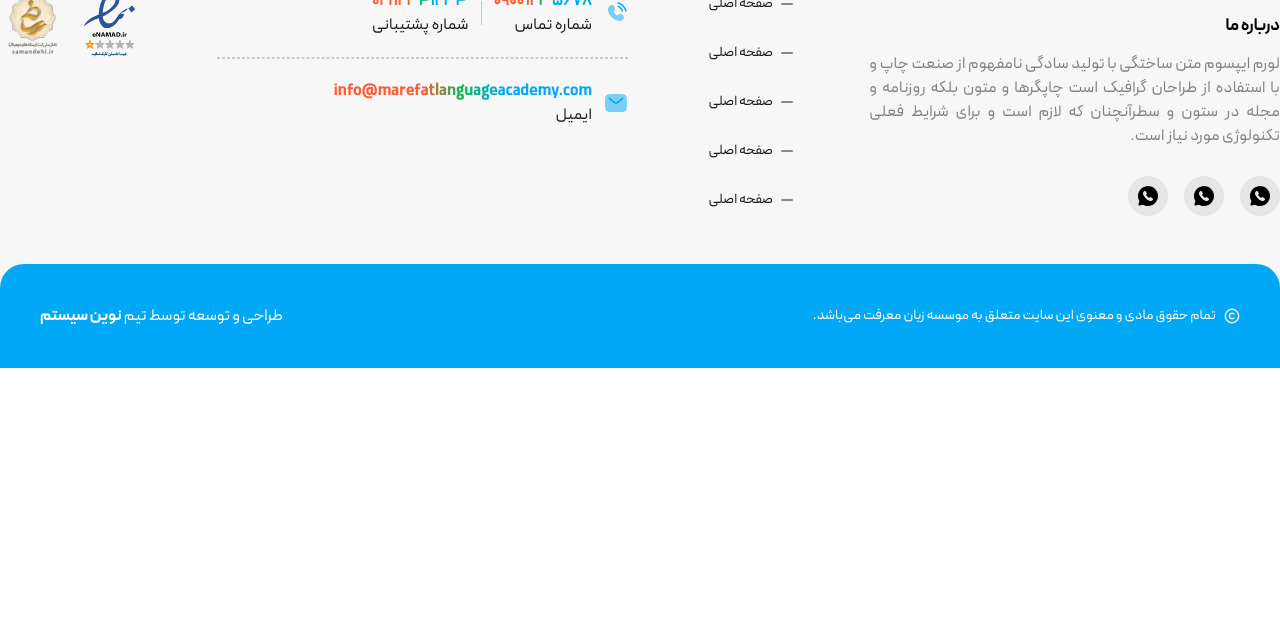
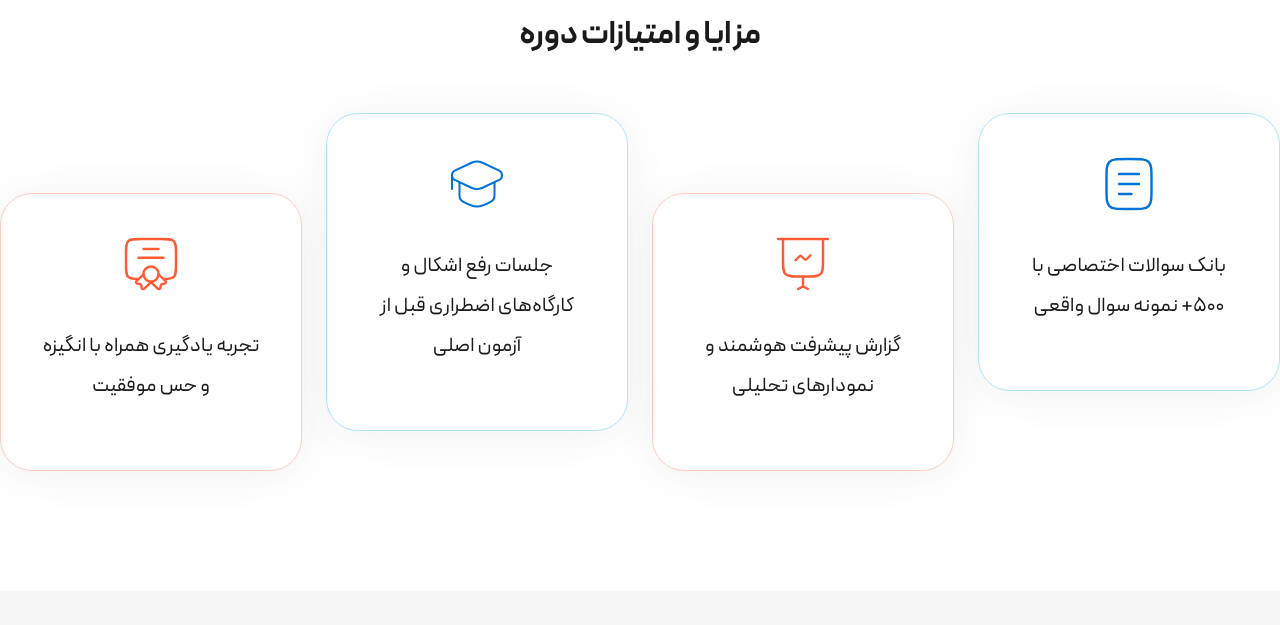
Before and after one commit to AlirezaShirzadi/NS_Marefat, a website built with Vite: page ielts.html in a window 1280 px wide. Shown: the part 2732-3357 px from the top of the page. Before the commit the page ends 3100 px from the top, so only its background shows below. Built offline with nearby package versions, Linux system fonts and the light colour scheme.

Commit message:
add: "IELTS Benefits" section with structured layout, detailed content, styles, and new SVG icons

```diff
--- a/ielts.html
+++ b/ielts.html
@@ -719,6 +719,58 @@
                     </div>
                 </div>
             </section>
+
+            <section class="section-ielts-benefits py-6 lg:py-20">
+                <div class="relative container mx-auto max-md:px-2">
+                    <div class="heading-group -center mb-14">
+                        <span class="h-label">چرا دوره‌های ما</span>
+                        <h2 class="h-title">مزایا و امتیازات دوره</h2>
+                    </div>
+                    <div class="grid grid-cols-12 gap-6">
+                        <div class="col-span-12 md:col-span-6 lg:col-span-3 lg:mb-20">
+                            <div class="bg-white border border-[#B0E4FC] rounded-4xl shadow-neutral-10 p-10 pb-16 h-full lg:h-auto">
+                                <div class="w-full text-center">
+                                    <svg class="mx-auto size-[60px] text-[#0072DA] mb-8">
+                                        <use href="#icon-note" />
+                                    </svg>
+                                    <p class="text-[20px]/[40px] w-full max-w-[217px] mx-auto tracking-[0.25px] text-neutral-10">بانک سوالات اختصاصی با ۵۰۰+ نمونه سوال واقعی</p>
+                                </div>
+                            </div>
+                        </div>
+                        <div class="col-span-12 md:col-span-6 lg:col-span-3 lg:mt-20">
+                            <div class="bg-white border border-[#FFCCC0] rounded-4xl shadow-neutral-10 p-10 pb-16 h-full lg:h-auto">
+                                <div class="w-full text-center">
+                                    <svg class="mx-auto size-[60px] text-orange-normal mb-8">
+                                        <use href="#icon-board" />
+                                    </svg>
+                                    <p class="text-[20px]/[40px] w-full max-w-[217px] mx-auto tracking-[0.25px] text-neutral-10">گزارش پیشرفت هوشمند و نمودارهای تحلیلی</p>
+                                </div>
+                            </div>
+                        </div>
+                        <div class="col-span-12 md:col-span-6 lg:col-span-3 lg:mb-20">
+                            <div class="bg-white border border-[#B0E4FC] rounded-4xl shadow-neutral-10 p-10 pb-16 h-full lg:h-auto">
+                                <div class="w-full text-center">
+                                    <svg class="mx-auto size-[60px] text-[#0072DA] mb-8">
+                                        <use href="#icon-hat" />
+                                    </svg>
+                                    <p class="text-[20px]/[40px] w-full max-w-[217px] mx-auto tracking-[0.25px] text-neutral-10">جلسات رفع اشکال  و کارگاه‌های
+                                        اضطراری قبل از آزمون اصلی</p>
+                                </div>
+                            </div>
+                        </div>
+                        <div class="col-span-12 md:col-span-6 lg:col-span-3 lg:mt-20">
+                            <div class="bg-white border border-[#FFCCC0] rounded-4xl shadow-neutral-10 p-10 pb-16 h-full lg:h-auto">
+                                <div class="w-full text-center">
+                                    <svg class="mx-auto size-[60px] text-orange-normal mb-8">
+                                        <use href="#icon-diploma" />
+                                    </svg>
+                                    <p class="text-[20px]/[40px] tracking-[0.25px] text-neutral-10">تجربه یادگیری همراه با انگیزه و حس موفقیت</p>
+                                </div>
+                            </div>
+                        </div>
+                    </div>
+                </div>
+            </section>
         </main>
 
         <footer class="bg-[#F7F7F7] pt-10">
```
